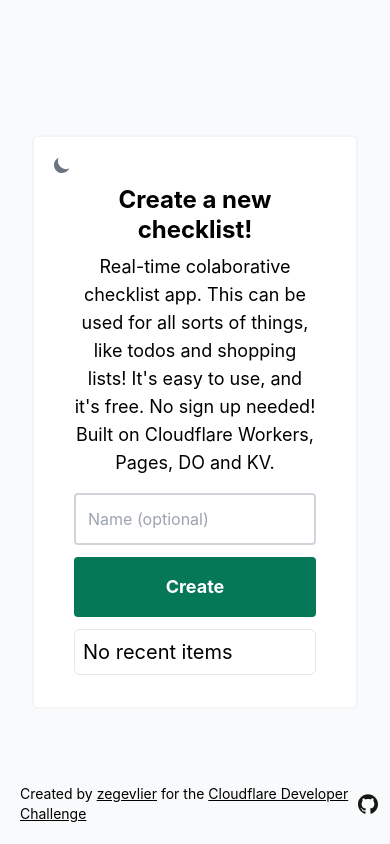
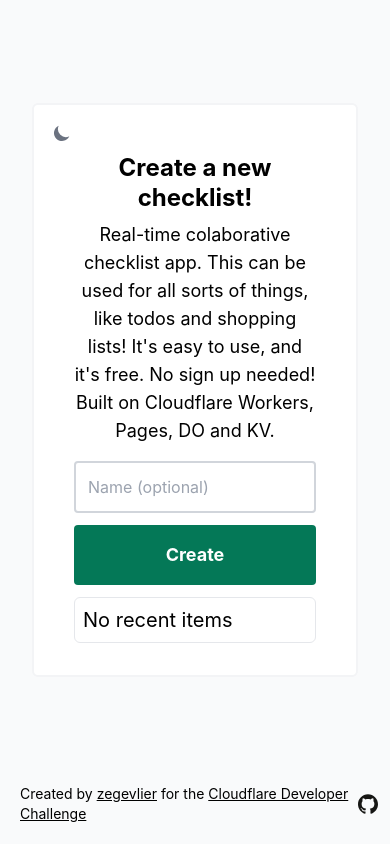
Before and after one commit to zegevlier/todo, a React (Create React App) app in the folder site/: page / in a window 390 px wide. Built offline with nearby package versions, Linux system fonts and the light colour scheme.

Commit message:
Fix padding issue on mobile

```diff
--- a/site/package.json
+++ b/site/package.json
@@ -26,7 +26,7 @@
         "build": "react-scripts build",
         "test": "react-scripts test",
         "eject": "react-scripts eject",
-        "deploy": "npm run build && npx wrangler pages publish build"
+        "deploy": "npm run build && wrangler pages publish build"
     },
     "eslintConfig": {
         "extends": [
@@ -54,6 +54,7 @@
         "postcss": "^8.4.14",
         "prettier": "^2.6.2",
         "sass": "^1.52.1",
-        "tailwindcss": "^3.0.24"
+        "tailwindcss": "^3.0.24",
+        "wrangler": "^2.0.7"
     }
 }
--- a/site/src/pages/Home.tsx
+++ b/site/src/pages/Home.tsx
@@ -14,7 +14,7 @@
 
   return (
     <div className="relative flex min-h-screen flex-col items-center justify-center overflow-hidden bg-gray-50 p-8 sm:p-12 dark:bg-gray-800 dark:text-white">
-      <div className="w-full max-w-4xl rounded-md border-2 border-gray-100 bg-white p-10 pb-8 dark:bg-gray-700 dark:border-gray-500">
+      <div className=" w-full max-w-4xl rounded-md border-2 border-gray-100 bg-white p-10 pb-8 mb-16 dark:bg-gray-700 dark:border-gray-500">
         <div className="relative w-full h-full">
           {(darkMode === true || darkMode === false) && (
             <button
```
Also changed, not shown: 1 other file (tests, documents, lock files or other folders).
